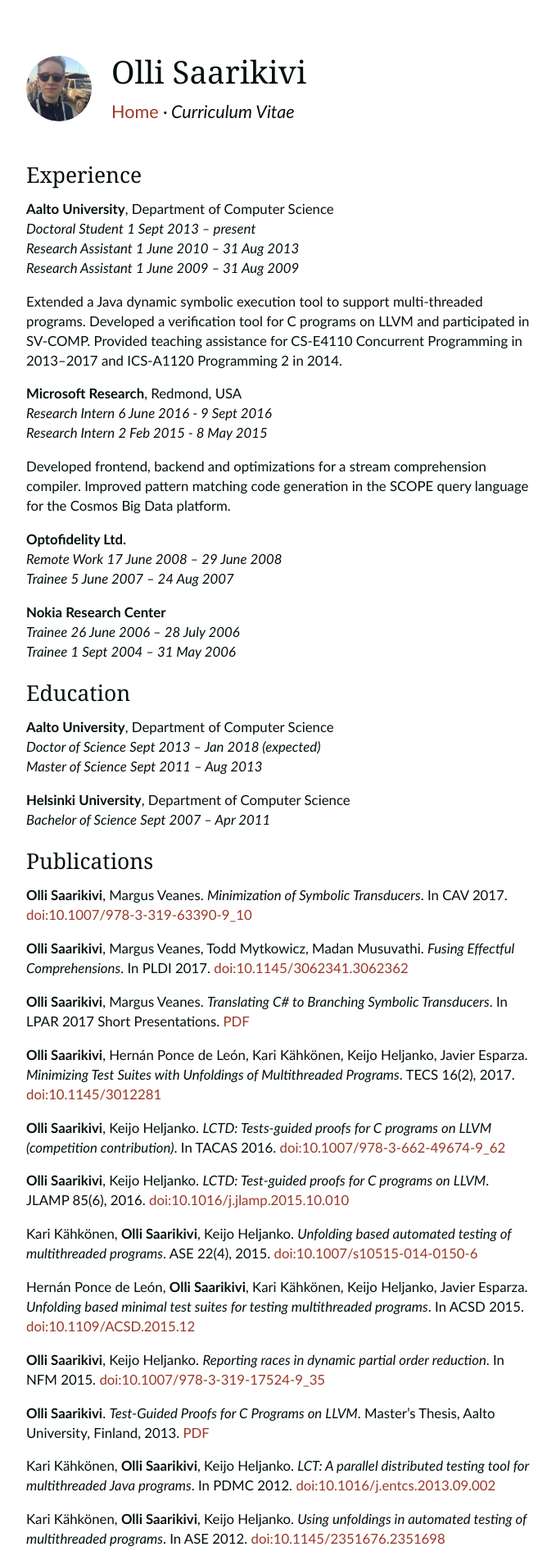
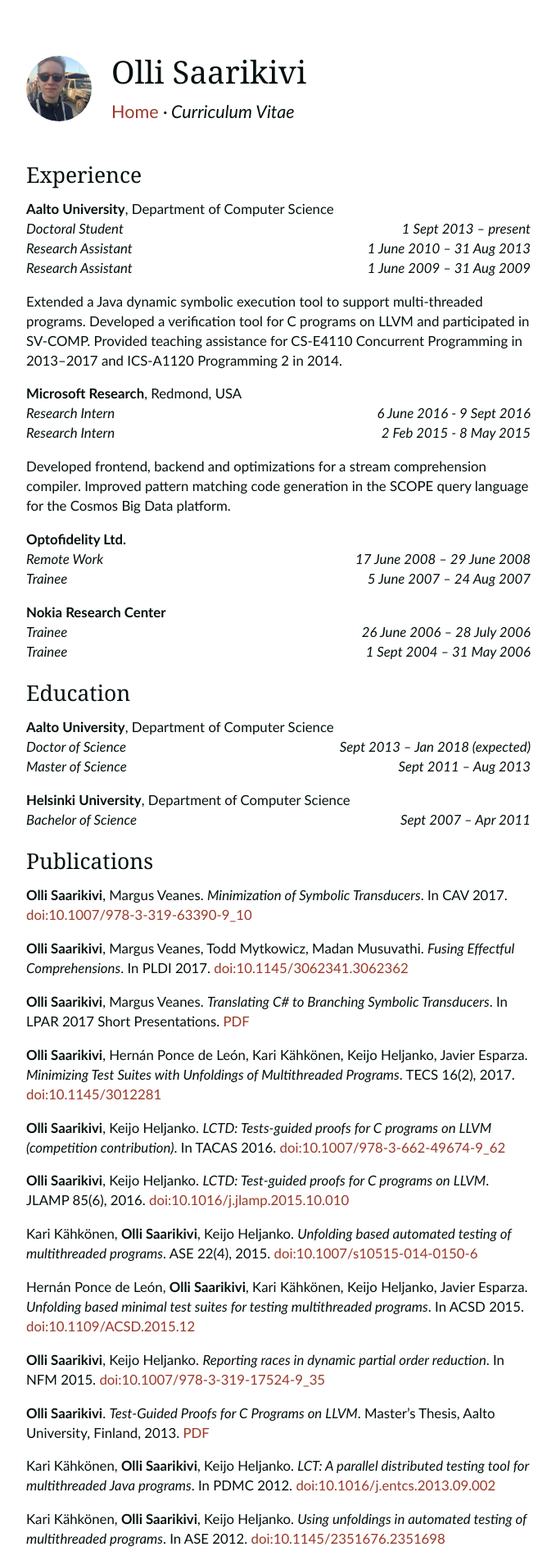
Before and after one commit to OlliSaarikivi/homepage, a Jekyll site: the page built from cv.md, in a window 1280 px wide. Shown: the top 1909 px of the page at 82% size, without its empty margins (128-807 px from the left). Built offline with Jekyll 4.4.1, drawn with Linux system fonts in a browser that asks for light colours.

Commit message:
Update cv.md

```diff
--- a/cv.md
+++ b/cv.md
@@ -8,34 +8,34 @@
 ## Experience
 
 **Aalto University**, Department of Computer Science
-*Doctoral Student* <span class="rightalign">*1 Sept 2013 – present*</span>
-*Research Assistant* <span class="rightalign">*1 June 2010 – 31 Aug 2013*</span>
-*Research Assistant* <span class="rightalign">*1 June 2009 – 31 Aug 2009*</span>
+*Doctoral Student* <span class="autorightalign">*1 Sept 2013 – present*</span>
+*Research Assistant* <span class="autorightalign">*1 June 2010 – 31 Aug 2013*</span>
+*Research Assistant* <span class="autorightalign">*1 June 2009 – 31 Aug 2009*</span>
 
 Extended a Java dynamic symbolic execution tool to support multi-threaded programs. Developed a verification tool for C programs on LLVM and participated in SV-COMP. Provided teaching assistance for CS-E4110 Concurrent Programming in 2013–2017 and ICS-A1120 Programming 2 in 2014.
 
 **Microsoft Research**, Redmond, USA
-*Research Intern* <span class="rightalign">*6 June 2016 - 9 Sept 2016*</span>
-*Research Intern* <span class="rightalign">*2 Feb 2015 - 8 May 2015*</span>
+*Research Intern* <span class="autorightalign">*6 June 2016 - 9 Sept 2016*</span>
+*Research Intern* <span class="autorightalign">*2 Feb 2015 - 8 May 2015*</span>
 
 Developed frontend, backend and optimizations for a stream comprehension compiler. Improved pattern matching code generation in the SCOPE query language for the Cosmos Big Data platform.
 
 **Optofidelity Ltd.**
-*Remote Work* <span class="rightalign">*17 June 2008 – 29 June 2008*</span>
-*Trainee* <span class="rightalign">*5 June 2007 – 24 Aug 2007*</span>
+*Remote Work* <span class="autorightalign">*17 June 2008 – 29 June 2008*</span>
+*Trainee* <span class="autorightalign">*5 June 2007 – 24 Aug 2007*</span>
 
 **Nokia Research Center**
-*Trainee* <span class="rightalign">*26 June 2006 – 28 July 2006*</span>
-*Trainee* <span class="rightalign">*1 Sept 2004 – 31 May 2006*</span>
+*Trainee* <span class="autorightalign">*26 June 2006 – 28 July 2006*</span>
+*Trainee* <span class="autorightalign">*1 Sept 2004 – 31 May 2006*</span>
 
 ## Education
 
 **Aalto University**, Department of Computer Science
-*Doctor of Science* <span class="rightalign">*Sept 2013 – Jan 2018 (expected)*</span>
-*Master of Science* <span class="rightalign">*Sept 2011 – Aug 2013*</span>
+*Doctor of Science* <span class="autorightalign">*Sept 2013 – Jan 2018 (expected)*</span>
+*Master of Science* <span class="autorightalign">*Sept 2011 – Aug 2013*</span>
 
 **Helsinki University**, Department of Computer Science
-*Bachelor of Science* <span class="rightalign">*Sept 2007 – Apr 2011*</span>
+*Bachelor of Science* <span class="autorightalign">*Sept 2007 – Apr 2011*</span>
 
 ## Publications
 
```
